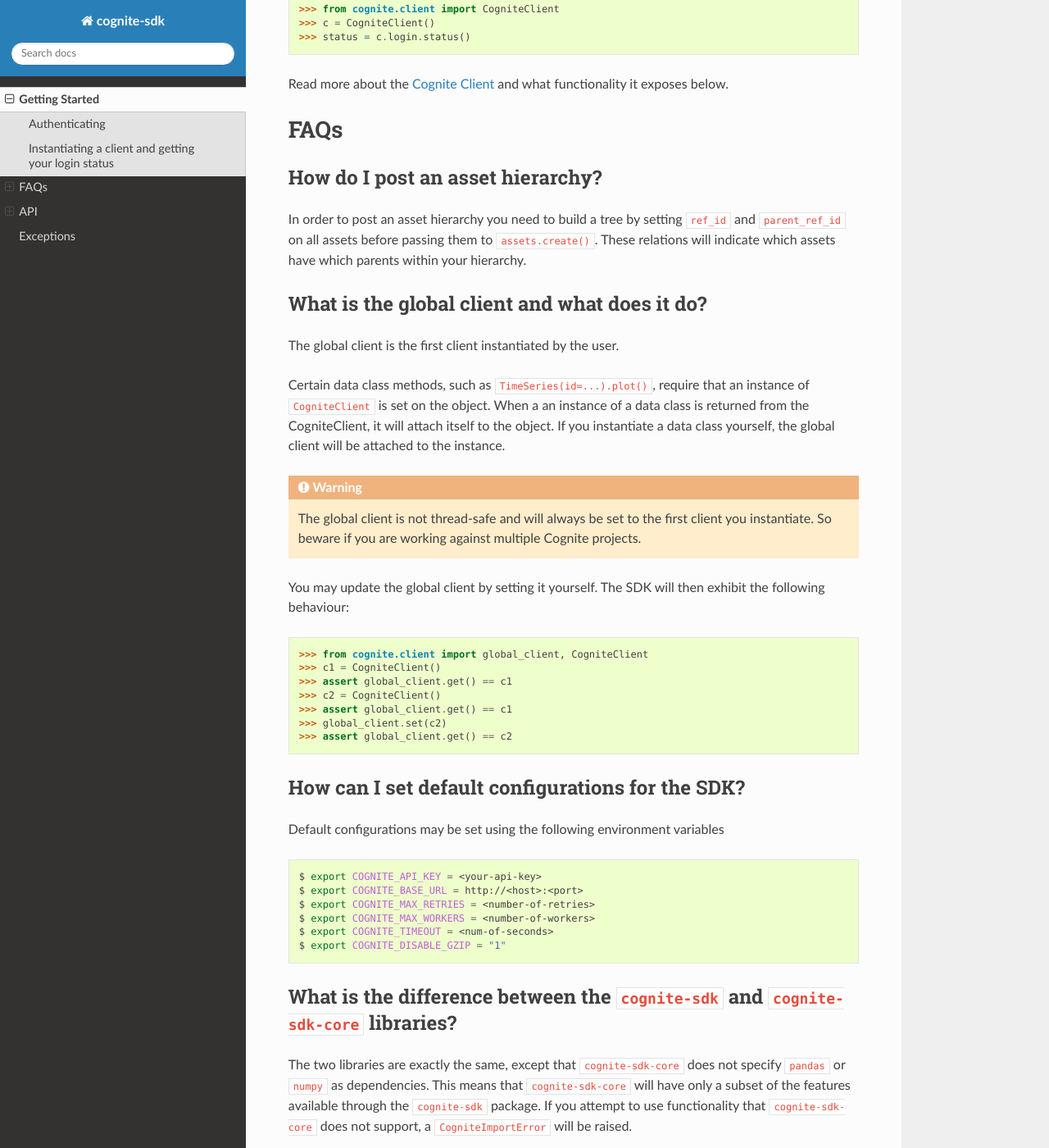
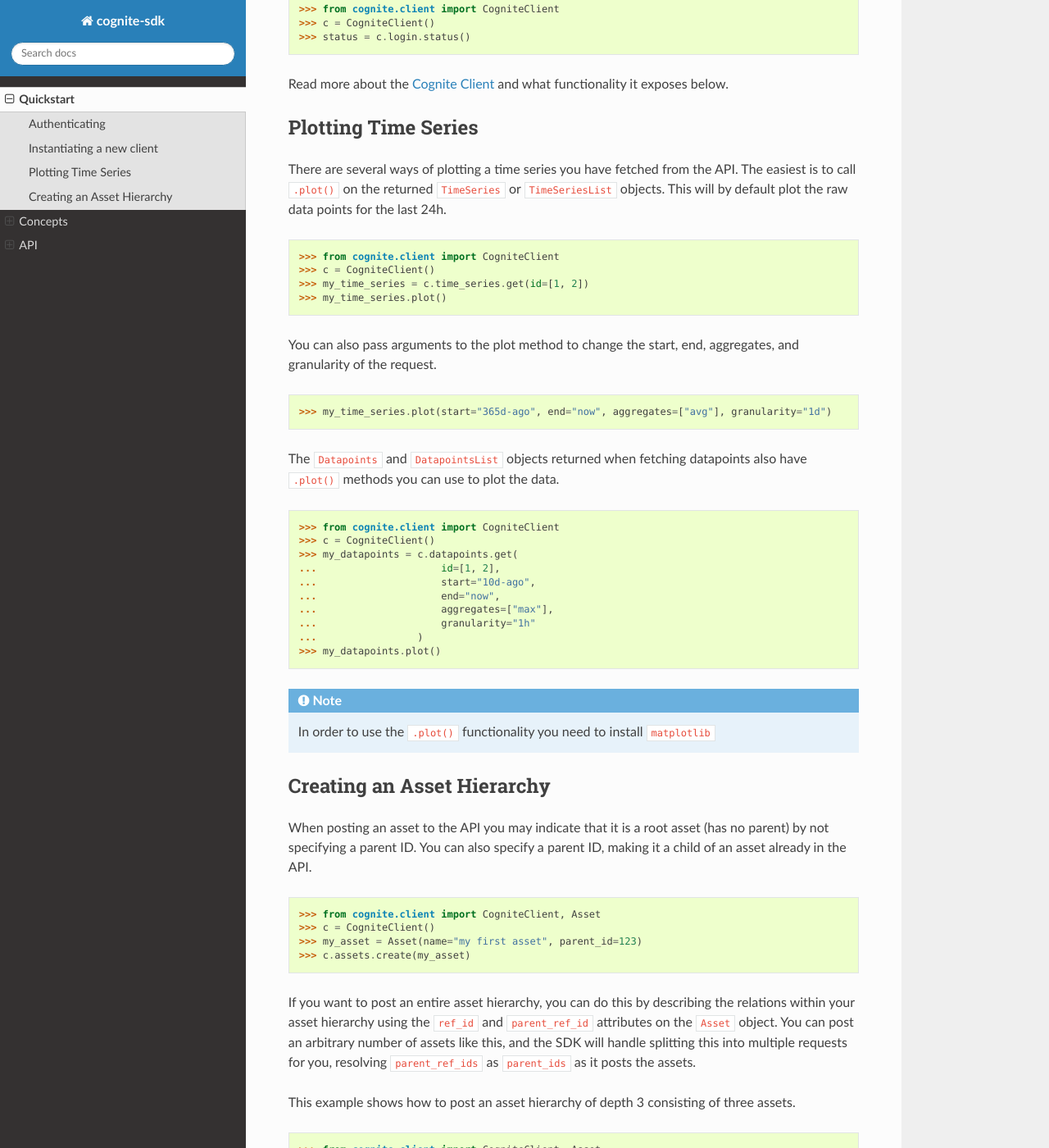
Before and after one commit to cognitedata/cognite-sdk-python, a Sphinx documentation site: the page built from docs/source/cognite.rst, in a window 1280 px wide and 1400 px high, scrolled down 625 px. Shown: the whole window at 82% size. Built offline with Sphinx 7.4.7 and the Read the Docs theme 2.0.0, drawn with Linux system fonts in a browser that asks for light colours; some of the changed text lies outside the part shown.

Commit message:
Update docs

```diff
--- a/docs/source/cognite.rst
+++ b/docs/source/cognite.rst
@@ -1,5 +1,5 @@
-Getting Started
-===============
+Quickstart
+==========
 Authenticating
 --------------
 The preferred way of authenticating towards the Cognite API is by setting the environment variable
@@ -16,8 +16,8 @@
     >>> from cognite.client import CogniteClient
     >>> c = CogniteClient(api_key="your-key")
 
-Instantiating a client and getting your login status
-----------------------------------------------------
+Instantiating a new client
+--------------------------
 You can instantiate a client and get your login status like this. This will return an object with
 attributes describing which project and service account your api-key belongs to.
 
@@ -29,21 +29,92 @@
 
 Read more about the `Cognite Client`_ and what functionality it exposes below.
 
-FAQs
-====
-How do I post an asset hierarchy?
----------------------------------
-In order to post an asset hierarchy you need to build a tree by setting :code:`ref_id` and :code:`parent_ref_id`
-on all assets before passing them to :code:`assets.create()`. These relations will indicate which assets have which parents
-within your hierarchy.
+Plotting Time Series
+--------------------
+There are several ways of plotting a time series you have fetched from the API. The easiest is to call
+:code:`.plot()` on the returned :code:`TimeSeries` or :code:`TimeSeriesList` objects. This will by default plot the raw
+data points for the last 24h.
 
-What is the global client and what does it do?
-----------------------------------------------
+.. code:: python
+
+    >>> from cognite.client import CogniteClient
+    >>> c = CogniteClient()
+    >>> my_time_series = c.time_series.get(id=[1, 2])
+    >>> my_time_series.plot()
+
+You can also pass arguments to the plot method to change the start, end, aggregates, and granularity of the
+request.
+
+.. code:: python
+
+    >>> my_time_series.plot(start="365d-ago", end="now", aggregates=["avg"], granularity="1d")
+
+The :code:`Datapoints` and :code:`DatapointsList` objects returned when fetching datapoints also have :code:`.plot()`
+methods you can use to plot the data.
+
+.. code:: python
+
+    >>> from cognite.client import CogniteClient
+    >>> c = CogniteClient()
+    >>> my_datapoints = c.datapoints.get(
+    ...                     id=[1, 2],
+    ...                     start="10d-ago",
+    ...                     end="now",
+    ...                     aggregates=["max"],
+    ...                     granularity="1h"
+    ...                 )
+    >>> my_datapoints.plot()
+
+.. NOTE::
+    In order to use the :code:`.plot()` functionality you need to install :code:`matplotlib`
+
+Creating an Asset Hierarchy
+---------------------------
+When posting an asset to the API you may indicate that it is a root asset (has no parent) by not specifying a parent ID.
+You can also specify a parent ID, making it a child of an asset already in the API.
+
+.. code::
+
+    >>> from cognite.client import CogniteClient, Asset
+    >>> c = CogniteClient()
+    >>> my_asset = Asset(name="my first asset", parent_id=123)
+    >>> c.assets.create(my_asset)
+
+If you want to post an entire asset hierarchy, you can do this by describing the relations within your asset hierarchy
+using the :code:`ref_id` and :code:`parent_ref_id` attributes on the :code:`Asset` object. You can post
+an arbitrary number of assets like this, and the SDK will handle splitting this into multiple requests for you, resolving
+:code:`parent_ref_ids` as :code:`parent_ids` as it posts the assets.
+
+
+This example shows how to post an asset hierarchy of depth 3 consisting of three assets.
+
+.. code::
+
+    >>> from cognite.client import CogniteClient, Asset
+    >>> c = CogniteClient()
+    >>> root = Asset(name="root", ref_id="1")
+    >>> child = Asset(name="child", ref_id="2", parent_ref_id="1")
+    >>> descendant = Asset(name="descendant", ref_id="3", parent_ref_id="2")
+    >>> c.assets.create([root, child, descendant])
+
+Concepts
+========
+Pandas Integration
+------------------
+This library is tightly integrated with the `pandas <https://pandas.pydata.org/pandas-docs/stable/>`_ library.
+This means that you can use the :code:`.to_pandas()` method on pretty much any object and get a pandas data frame
+describing the data.
+
+This is particularly useful when working with time series data and tabular data from the Raw API.
+
+The Global Client
+-----------------
 The global client is the first client instantiated by the user.
 
 Certain data class methods, such as :code:`TimeSeries(id=...).plot()`, require that an instance of :code:`CogniteClient`
-is set on the object. When a an instance of a data class is returned from the CogniteClient, it will attach itself
-to the object. If you instantiate a data class yourself, the global client will be attached to the instance.
+is set on the object. When a an instance of a data class is returned from the :code:`CogniteClient`, the client instance
+will be set on the object. If you instantiate a data class yourself on the other hand, the `global client` will be
+attached to the instance.
 
 .. WARNING::
     The global client is not thread-safe and will always be set to the first client you instantiate.
@@ -61,8 +132,8 @@
     >>> global_client.set(c2)
     >>> assert global_client.get() == c2
 
-How can I set default configurations for the SDK?
--------------------------------------------------
+Setting Default Environment Configurations
+------------------------------------------
 Default configurations may be set using the following environment variables
 
 .. code:: bash
@@ -74,8 +145,8 @@
     $ export COGNITE_TIMEOUT = <num-of-seconds>
     $ export COGNITE_DISABLE_GZIP = "1"
 
-What is the difference between the :code:`cognite-sdk` and :code:`cognite-sdk-core` libraries?
-----------------------------------------------------------------------------------------------
+:code:`cognite-sdk` vs. :code:`cognite-sdk-core`
+------------------------------------------------
 The two libraries are exactly the same, except that :code:`cognite-sdk-core` does not specify :code:`pandas`
 or :code:`numpy` as dependencies. This means that :code:`cognite-sdk-core` will have only a subset
 of the features available through the :code:`cognite-sdk` package. If you attempt to use functionality
```
Also changed, not shown: other parts of docs/source/cognite.rst (+3 -1 lines).
